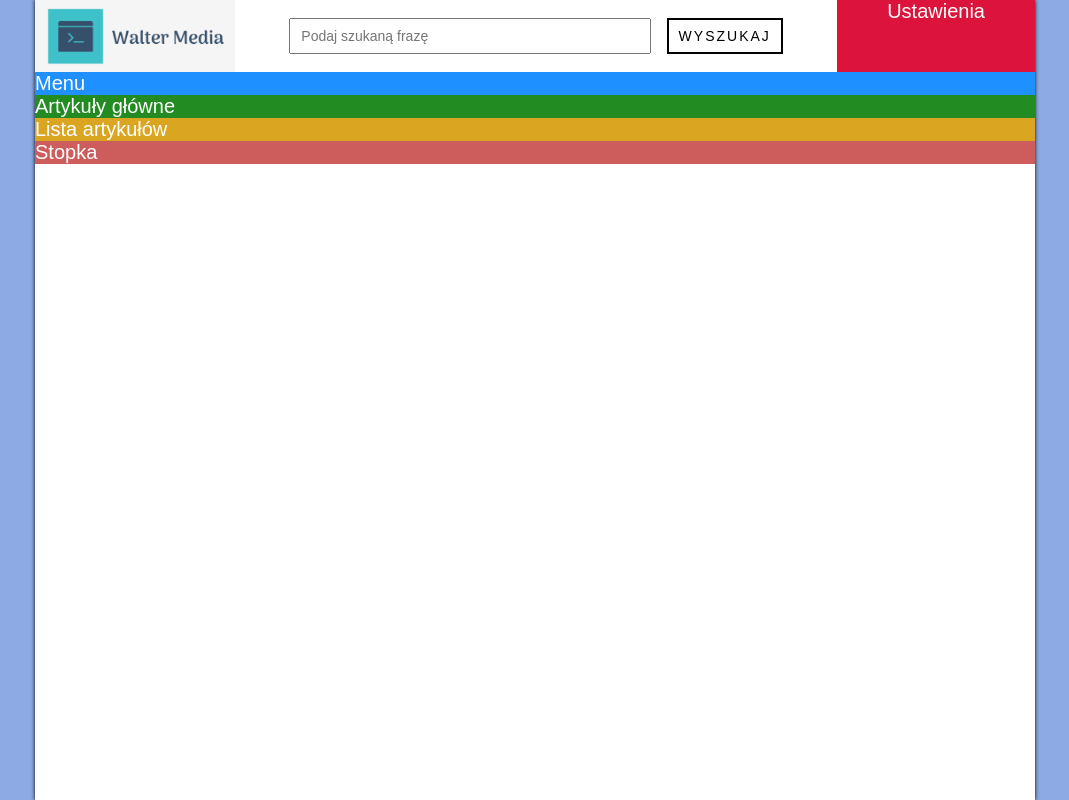
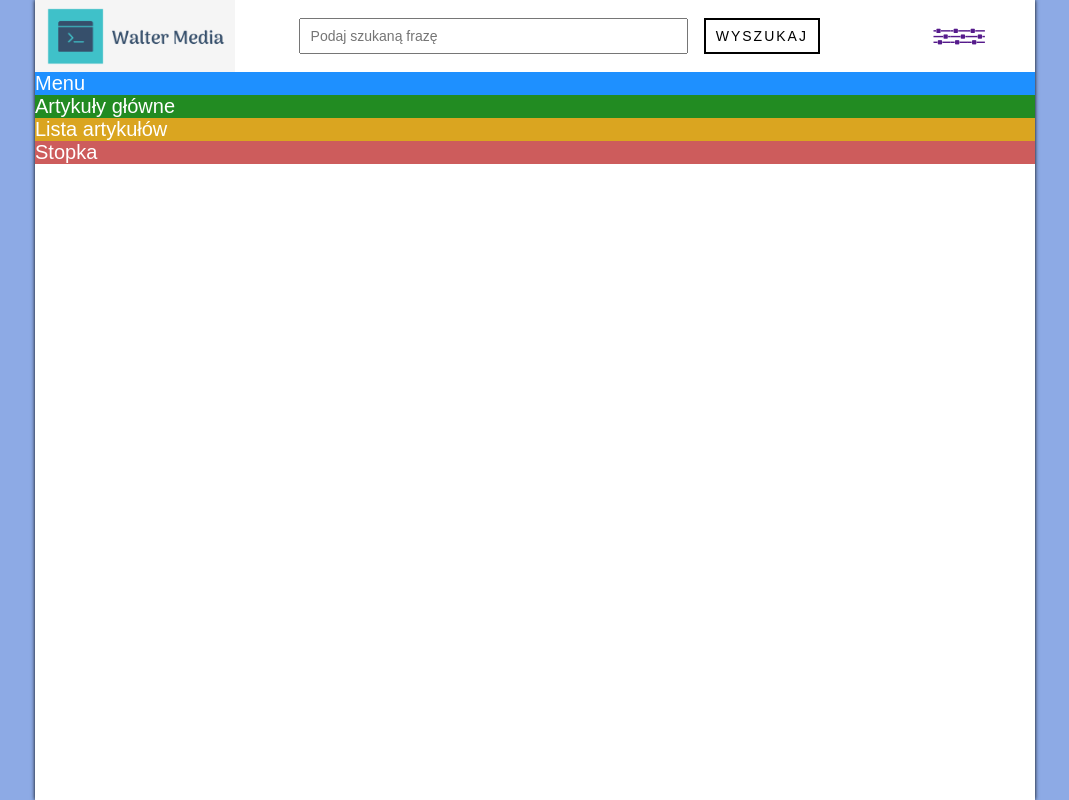
Before and after one commit to kacperwalter/code-notes, a PHP site: page / in a window 1280 px wide. Shown: the whole page, without its empty margins (105-1174 px from the left). Run offline with PHP 8.4, Linux system fonts and the light colour scheme.

Commit message:
Flex exercise

```diff
--- a/JS/zaawansowany-JS-CSS/4-FLEXBOX/css/main.css
+++ b/JS/zaawansowany-JS-CSS/4-FLEXBOX/css/main.css
@@ -56,6 +56,7 @@ html {
 }
 
 .search__input {
+  max-height: 60px;
   -ms-flex-preferred-size: 60%;
       flex-basis: 60%;
   height: 50%;
@@ -73,6 +74,7 @@ html {
   font-size: 1.4rem;
   height: 50%;
   padding: 0 10px;
+  max-height: 60px;
   border: 2px solid black;
   background-color: white;
   text-transform: uppercase;
@@ -90,8 +92,13 @@ html {
 }
 
 .settings {
-  background-color: crimson;
+  display: -webkit-box;
+  display: -ms-flexbox;
+  display: flex;
   padding: 0 50px;
+  -webkit-box-align: center;
+      -ms-flex-align: center;
+          align-items: center;
 }
 
 .menu {
--- a/JS/zaawansowany-JS-CSS/4-FLEXBOX/index.html
+++ b/JS/zaawansowany-JS-CSS/4-FLEXBOX/index.html
@@ -1,11 +1,14 @@
 <!DOCTYPE html>
-<html lang="en">
+<html lang="pl">
 <head>
+
     <meta charset="UTF-8">
     <meta name="viewport" content="width=device-width, initial-scale=1.0">
     <title>Flexbox Project</title>
 
     <link rel="stylesheet" href="css/main.css">
+    <link rel="stylesheet" href="https://stackpath.bootstrapcdn.com/font-awesome/4.7.0/css/font-awesome.min.css">
+
 </head>
 <body>
 
@@ -17,11 +20,16 @@
             <input type="text" class="search__input" placeholder="Podaj szukaną frazę">
             <button class="search__btn">Wyszukaj</button>
         </form>
-        <div class="settings">Ustawienia</div>
+        <div class="settings">
+            <a class="settings__icon-list" href=""><i class="fa fa-sliders" aria-hidden="true"></i></a>
+            <a class="settings__icon-list" href=""><i class="fa fa-sliders" aria-hidden="true"></i></a>
+            <a class="settings__icon-list" href=""><i class="fa fa-sliders" aria-hidden="true"></i></a>
+        </div>
         <nav class="menu">Menu</nav>
         <section class="main-articles">Artykuły główne</section>
         <section class="article-list">Lista artykułów</section>
         <footer class="footer">Stopka</footer>
     </div>
+
 </body>
 </html>
--- a/JS/zaawansowany-JS-CSS/4-FLEXBOX/sass/components/_components.scss
+++ b/JS/zaawansowany-JS-CSS/4-FLEXBOX/sass/components/_components.scss
@@ -14,6 +14,7 @@
     align-items: center;
     justify-content: center;
     &__input {
+        max-height: 60px;
         flex-basis: 60%;
         height: 50%;
         margin-right: 2vh;
@@ -27,6 +28,7 @@
         font-size: 1.4rem;
         height: 50%;
         padding: 0 10px;
+        max-height: 60px;
         border: 2px solid black;
         background-color: white;
         text-transform: uppercase;
@@ -41,8 +43,9 @@
     }
 }
 .settings {
-    background-color: crimson;
+    display: flex;
     padding: 0 50px;
+    align-items: center;
 }
 .menu {
     flex-basis: 100%;
```
Also changed, not shown: 1 other file.
